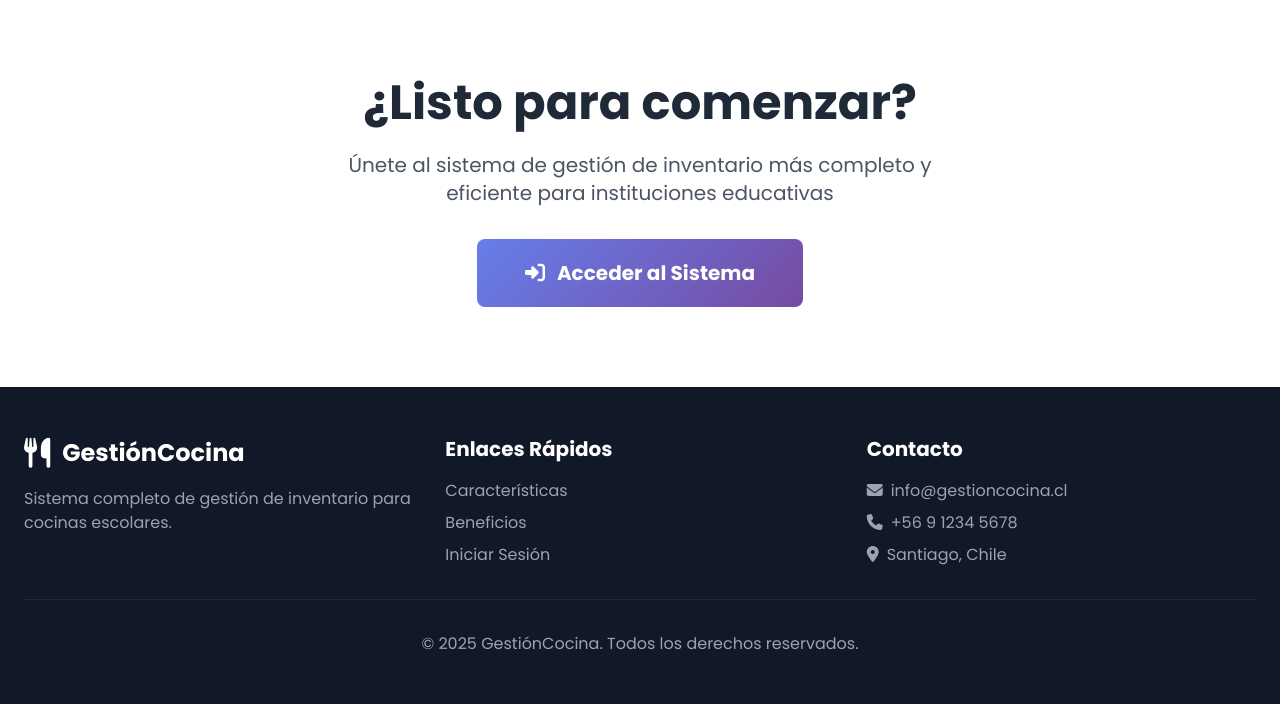
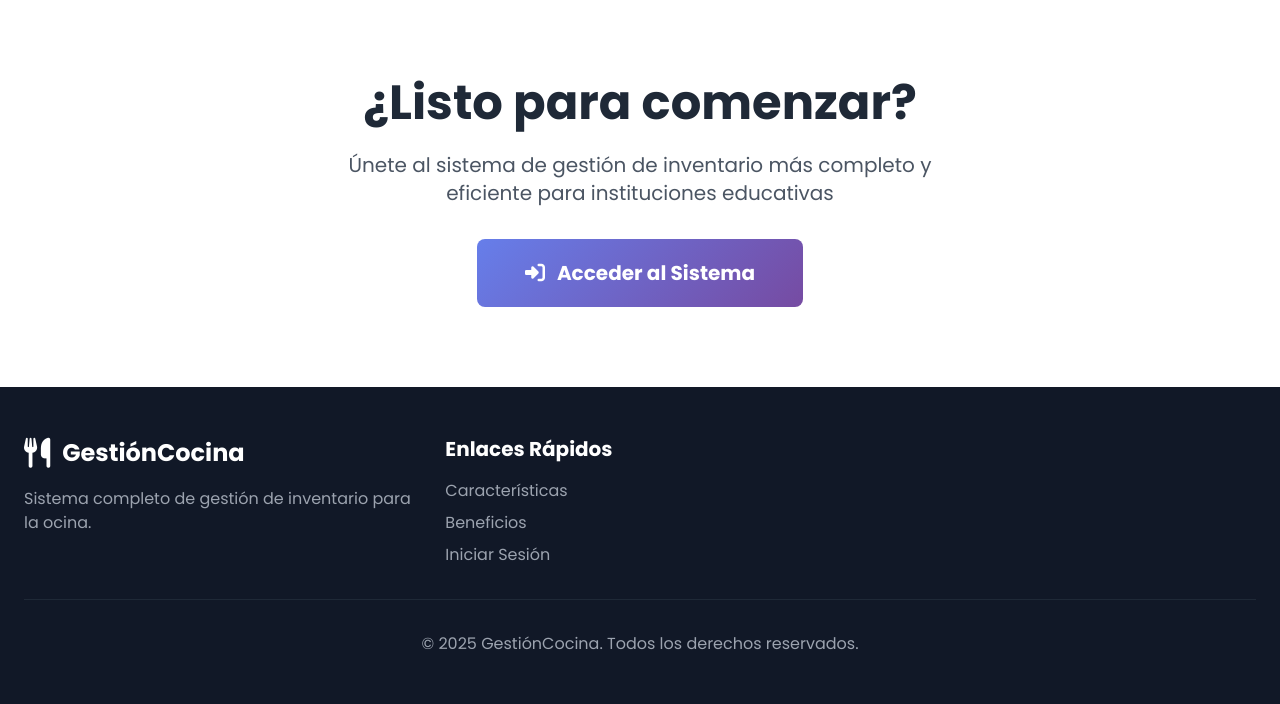
Before and after one commit to Andylemetre/proyecto_2_Php, a PHP site: page /principal.php in a window 1280 px wide. Shown: the part 2969-3673 px from the top of the page. Run offline with PHP 8.4, Linux system fonts and the light colour scheme; some libraries are stand-ins or nearby versions.

Commit message:
On branch main  Your branch is up to date with 'origin/main'.  Changes to be committed: 	modified:   principal.php

```diff
--- a/principal.php
+++ b/principal.php
@@ -345,7 +345,7 @@ if (Auth::check()) {
                         <span class="text-2xl font-bold">GestiónCocina</span>
                     </div>
                     <p class="text-gray-400">
-                        Sistema completo de gestión de inventario para cocinas escolares.
+                        Sistema completo de gestión de inventario para la ocina.
                     </p>
                 </div>
                 <div>
@@ -356,14 +356,7 @@ if (Auth::check()) {
                         <li><a href="login.php" class="text-gray-400 hover:text-white transition">Iniciar Sesión</a></li>
                     </ul>
                 </div>
-                <div>
-                    <h4 class="text-xl font-bold mb-4">Contacto</h4>
-                    <ul class="space-y-2 text-gray-400">
-                        <li><i class="fas fa-envelope mr-2"></i>info@gestioncocina.cl</li>
-                        <li><i class="fas fa-phone mr-2"></i>+56 9 1234 5678</li>
-                        <li><i class="fas fa-map-marker-alt mr-2"></i>Santiago, Chile</li>
-                    </ul>
-                </div>
+
             </div>
             <div class="border-t border-gray-800 mt-8 pt-8 text-center text-gray-400">
                 <p>&copy; <?php echo date('Y'); ?> GestiónCocina. Todos los derechos reservados.</p>
```
